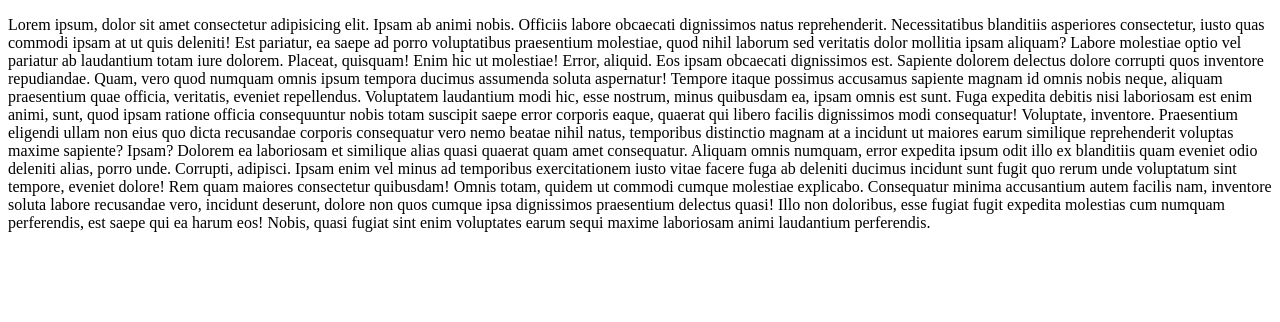
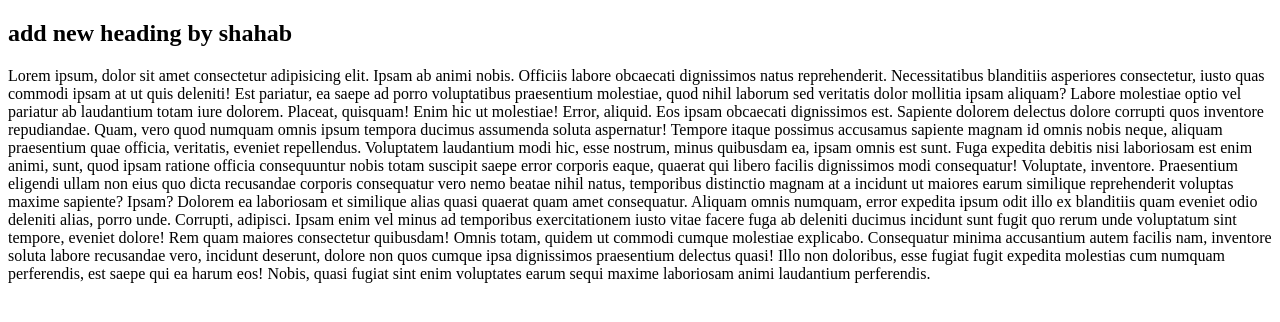
Before and after one commit to CodebyShahab/check, a plain HTML site: page blog.html in a window 1280 px wide. Drawn offline with Linux system fonts and the light colour scheme.

Commit message:
Update blog.html
Add H2 heading in BLog by shahab

```diff
--- a/blog.html
+++ b/blog.html
@@ -6,6 +6,7 @@
     <title>Document</title>
 </head>
 <body>
+<h2 > add new heading by shahab</h2>
     <p>Lorem ipsum, dolor sit amet consectetur adipisicing elit. Ipsam ab animi nobis. Officiis labore obcaecati dignissimos natus reprehenderit. Necessitatibus blanditiis asperiores consectetur, iusto quas commodi ipsam at ut quis deleniti!
     Est pariatur, ea saepe ad porro voluptatibus praesentium molestiae, quod nihil laborum sed veritatis dolor mollitia ipsam aliquam? Labore molestiae optio vel pariatur ab laudantium totam iure dolorem. Placeat, quisquam!
     Enim hic ut molestiae! Error, aliquid. Eos ipsam obcaecati dignissimos est. Sapiente dolorem delectus dolore corrupti quos inventore repudiandae. Quam, vero quod numquam omnis ipsum tempora ducimus assumenda soluta aspernatur!
```
